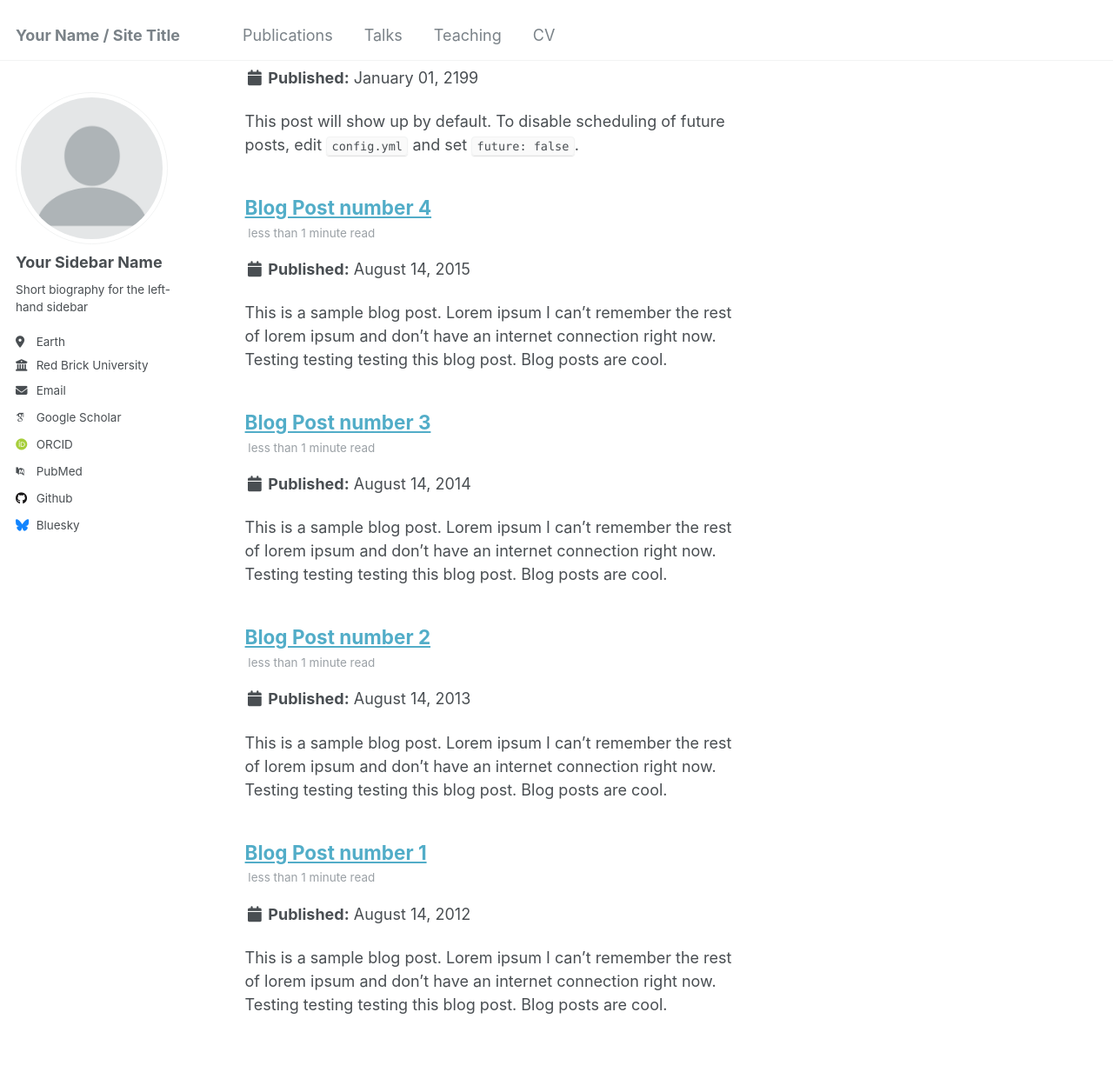
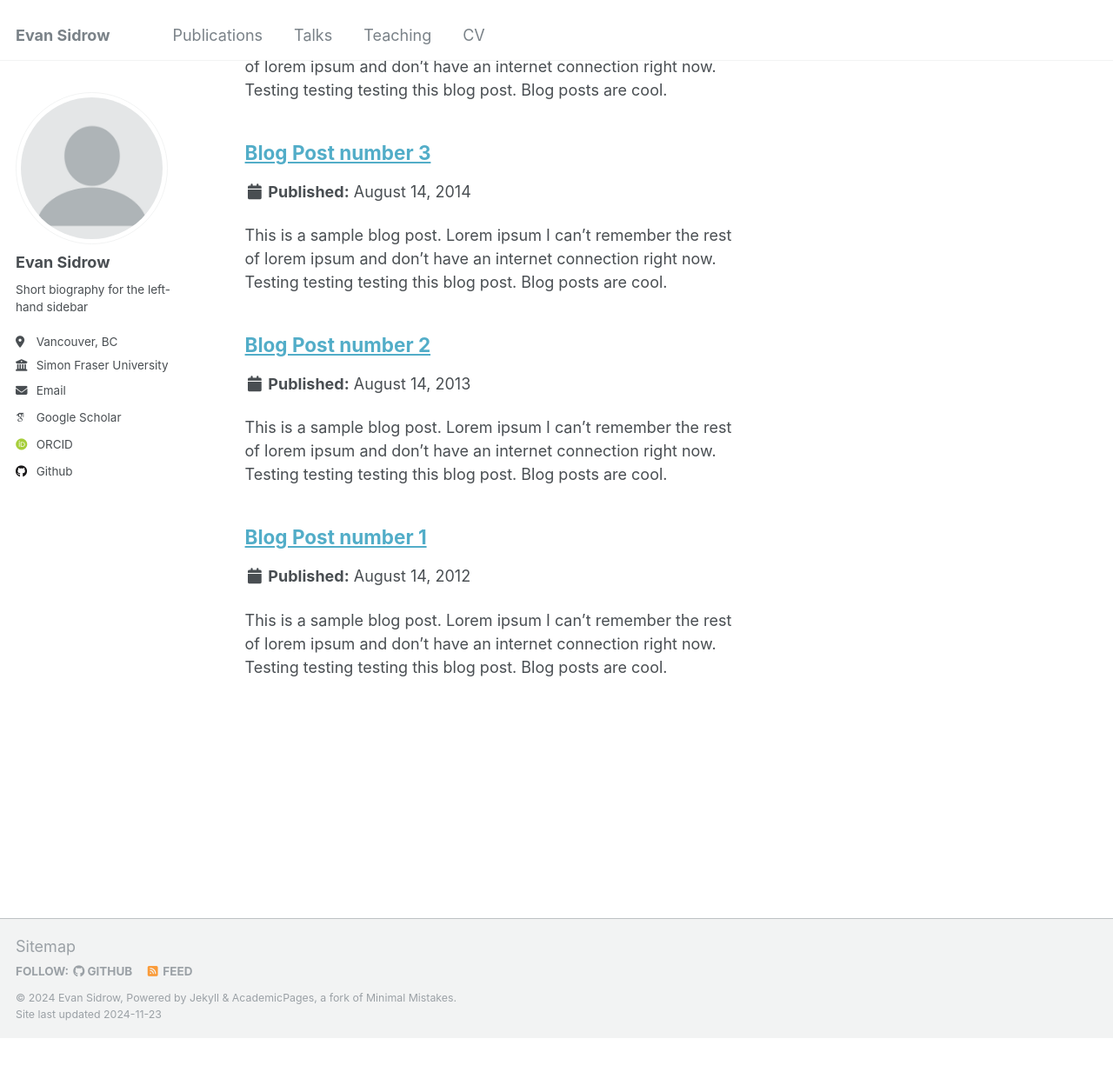
Before and after one commit to EvanSidrow/EvanSidrow.github.io, a Jekyll site: the page built from _pages/tag-archive.html, in a window 1280 px wide and 1400 px high, scrolled down 2663 px. Shown: the top 1233 px of the window at 87% size. Built offline with Jekyll 4.4.1, drawn with Linux system fonts in a browser that asks for light colours; some web fonts are replaced; after the commit the page ends 3857 px from its top, so only the background shows below that; some of the changed text lies outside the part shown.

Commit message:
Update _config.yml

```diff
--- a/_config.yml
+++ b/_config.yml
@@ -8,13 +8,13 @@
 
 # Basic Site Settings
 locale                   : "en-US"
-title                    : "Your Name / Site Title"
+title                    : "Evan Sidrow"
 title_separator          : "-"
-name                     : &name "Your Name"
+name                     : &name "Evan Sidrow"
 description              : &description "personal description"
-url                      : https://academicpages.github.io # the base hostname & protocol for your site e.g. "https://[your GitHub username].github.io"
+url                      : https://evansidrow.github.io # the base hostname & protocol for your site e.g. "https://[your GitHub username].github.io"
 baseurl                  : "" # the subpath of your site, e.g. "/blog"
-repository               : "academicpages/academicpages.github.io"
+repository               : "evansidrow.github.io"
 
 # Site Author - The following control what appear as part of the author content on the side bar.
 #               If a field is blank the icon and link will not appear, otherwise it will be shown.
@@ -22,21 +22,21 @@ repository               : "academicpages/academicpages.github.io"
 author:
   # Biographic information
   avatar           : "profile.png"
-  name             : "Your Sidebar Name"
+  name             : "Evan Sidrow"
   pronouns         : # example: "she/her"
   bio              : "Short biography for the left-hand sidebar"
-  location         : "Earth"
-  employer         : "Red Brick University"
+  location         : "Vancouver, BC"
+  employer         : "Simon Fraser University"
   uri              : # URL
-  email            : "none@example.org"
+  email            : "evan.sidrow@gmail.com"
 
   # Academic websites
   arxiv            : # URL - Update with the correct link to your profile
-  googlescholar    : "https://scholar.google.com/citations?user=PS_CX0AAAAAJ"
+  googlescholar    : "https://scholar.google.com/citations?user=2UZqWXgAAAAJ&hl=en"
   impactstory      : # URL
-  orcid            : "http://orcid.org/yourorcidurl"
+  orcid            : "http://orcid.org/0000-0001-5280-8376"
   semantic         : # URL
-  pubmed           : "https://www.ncbi.nlm.nih.gov/pubmed/?term=john+snow"
+  pubmed           : # URL
   researchgate     : # URL
   scopus           : # URL
 
@@ -44,12 +44,12 @@ author:
   bitbucket        : # Username - Update with your username on the site
   codepen          : # Username
   dribbble         : # Username
-  github           : "academicpages"
+  github           : "EvanSidrow"
   kaggle           : # Username
   stackoverflow    : # User number or user number and name (i.e., use "1" or "1/jeff-atwood")
 
   # Social media
-  bluesky          : "bsky.app" # Replace this with you Bluesky username
+  bluesky          : # Username
   facebook         : # Username
   flickr           : # Username
   foursquare       : # Username
@@ -129,8 +129,8 @@ yandex_site_verification :
 
 
 # Social Sharing
-twitter:
-  username               : &twitter
+# twitter:
+#   username               : &twitter
 facebook:
   username               :
   app_id                 :
@@ -229,16 +229,16 @@ collections:
 # These settings control how pages and collections are included in the site
 defaults:
   # _posts
-  - scope:
-      path: ""
-      type: posts
-    values:
-      layout: single
-      author_profile: true
-      read_time: true
-      comments: true
-      share: true
-      related: true
+  #- scope:
+  #    path: ""
+  #    type: posts
+  #  values:
+  #    layout: single
+  #    author_profile: true
+  #    read_time: true
+  #    comments: true
+  #    share: true
+  #    related: true
   # _pages
   - scope:
       path: ""
@@ -265,14 +265,14 @@ defaults:
       share: true
       comments: true
   # _portfolio
-  - scope:
-      path: ""
-      type: portfolio
-    values:
-      layout: single
-      author_profile: true
-      share: true
-      comment: true
+  #- scope:
+  #    path: ""
+  #    type: portfolio
+  #  values:
+  #    layout: single
+  #    author_profile: true
+  #    share: true
+  #    comment: true
   # _talks
   - scope:
       path: ""
```
